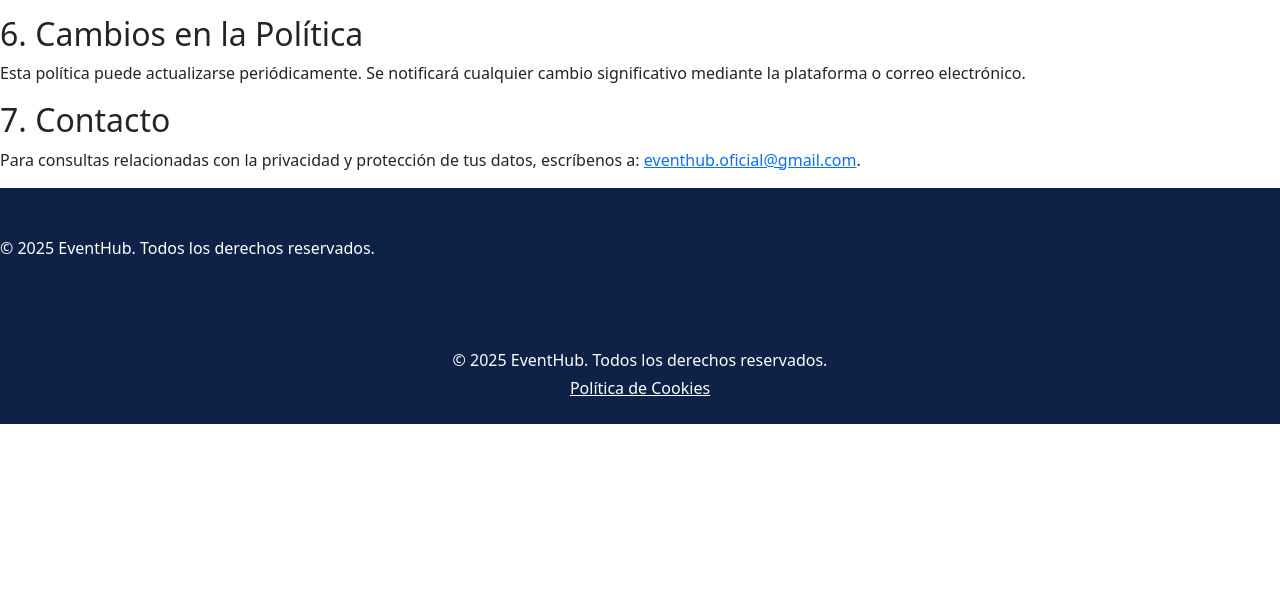
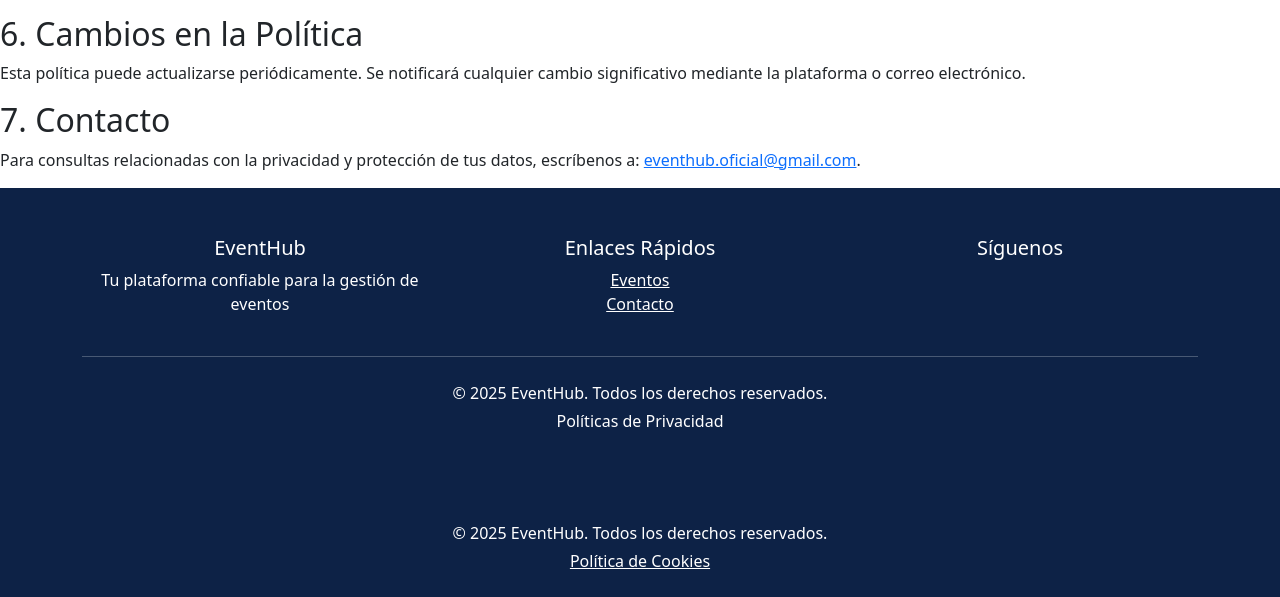
Before and after one commit to Strulop/EventHub-Proyect, a Flask app: page /cookie-policy in a window 1280 px wide. Shown: the part 729-1326 px from the top of the page. Before the commit the page ends 1153 px from the top, so only its background shows below. Run offline with Flask 3, Linux system fonts and the light colour scheme; some libraries are stand-ins or nearby versions.

Commit message:
cambio politicas privacidad
se cambio el footer

```diff
--- a/templates/cookie_policy.html
+++ b/templates/cookie_policy.html
@@ -53,8 +53,43 @@
     <h2>7. Contacto</h2>
     <p>Para consultas relacionadas con la privacidad y protección de tus datos, escríbenos a: <a href=\"mailto:eventhub.oficial@gmail.com\">eventhub.oficial@gmail.com</a>.</p>
 
-    <footer class=\"mt-5\">
-        <p>&copy; 2025 EventHub. Todos los derechos reservados.</p>
+    <footer class="bg-dark-blue text-white py-5">
+        <div class="container">
+            <!-- Row como flexbox con espacio entre columnas -->
+            <div class="row d-flex justify-content-between">
+            <div class="col-lg-4 mb-4 mb-lg-0 text-center">
+                <h5>EventHub</h5>
+                <p>Tu plataforma confiable para la gestión de eventos</p>
+            </div>
+            <div class="col-lg-4 mb-4 mb-lg-0 text-center">
+                <h5>Enlaces Rápidos</h5>
+                <ul class="list-unstyled">
+                <li><a href="{{ url_for('home') }}" class="text-white">Eventos</a></li>
+                <li><a href="{{ url_for('contacto') }}" class="text-white">Contacto</a></li>
+                </ul>
+            </div>
+            <div class="col-lg-4 text-center">
+                <h5>Síguenos</h5>
+                <div class="social-links">
+                <a href="https://github.com/Strulop" class="text-white mx-2">
+                    <i class="fab fa-github fa-2x"></i>
+                </a>
+                <!-- Añade más íconos si quieres -->
+                </div>
+            </div>
+            </div>
+
+            <hr class="mt-4 mb-4 border-light">
+
+            <div class="text-center">
+            <p class="mb-0">&copy; 2025 EventHub. Todos los derechos reservados.</p>
+            <p class="mt-1">
+                <a href="{{ url_for('cookie_policy') }}" class="text-white text-decoration-none">
+                Políticas de Privacidad
+                </a>
+            </p>
+            </div>
+        </div>
     </footer>
 </div>
 
```
